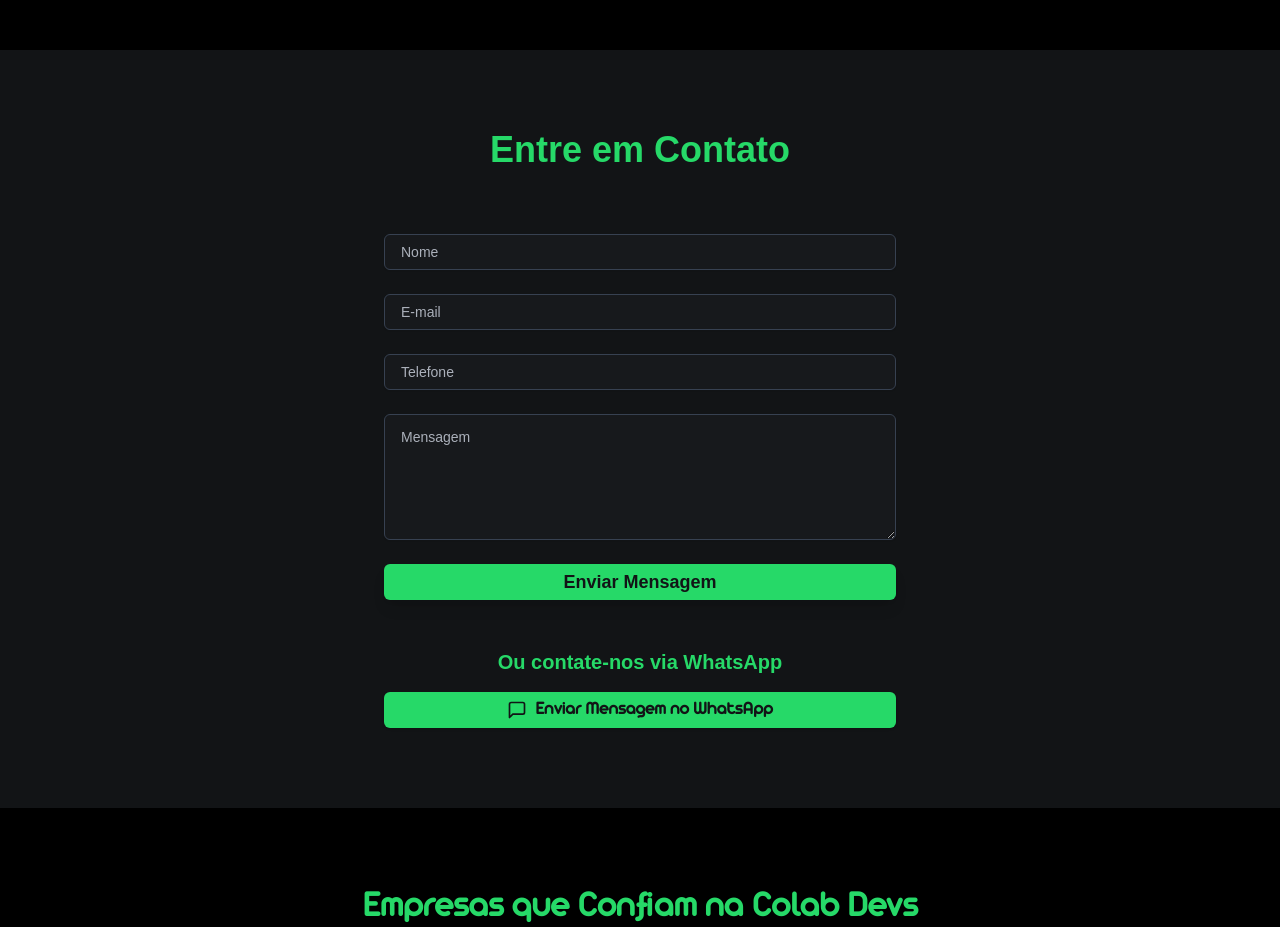
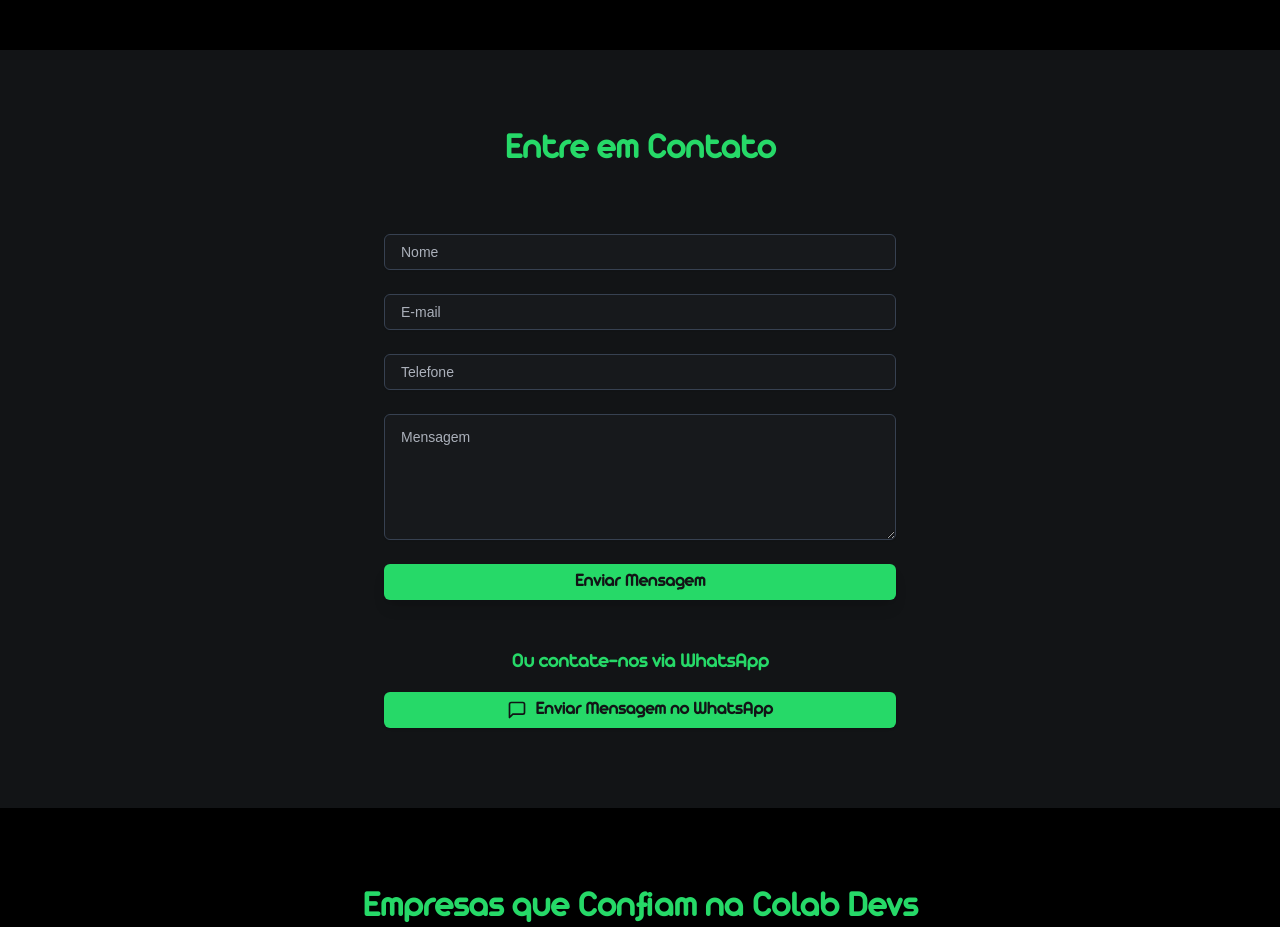
Before and after one commit to fernando-devc/colabdevs, a Next.js app: page / in a window 1280 px wide. Shown: the part 2840-3767 px from the top of the page. Built offline with nearby package versions, Linux system fonts and the light colour scheme.

Commit message:
ajuste de paleta no modo light

```diff
--- a/src/components/ContactSection.tsx
+++ b/src/components/ContactSection.tsx
@@ -53,7 +53,7 @@ export default function ContactSection() {
   return (
     <section id="contact" className={`py-16 md:py-20 w-full bg-white dark:bg-background`}>
       <div className="container mx-auto px-4">
-        <h2 className={`text-3xl md:text-4xl font-bold text-gray-800 dark:text-primary text-center mb-12 md:mb-16`}>
+        <h2 className={`text-3xl md:text-4xl font-bold text-gray-800 dark:text-primary text-center mb-12 md:mb-16 ${FontArista.className}`}>
           Entre em Contato
         </h2>
         <div className="max-w-lg mx-auto">
@@ -92,13 +92,13 @@ export default function ContactSection() {
             />
             <Button
               type="submit"
-              className={`w-full bg-gray-600 dark:bg-primary text-white dark:text-background hover:bg-gray-800 dark:hover:bg-primary/90 py-3 md:py-4 text-base md:text-lg font-semibold transition-all duration-300 shadow-lg hover:shadow-xl`}
+              className={`w-full bg-black dark:bg-primary text-white dark:text-background hover:bg-gray-800 dark:hover:bg-primary/90 py-3 md:py-4 text-base md:text-lg font-semibold transition-all duration-300 shadow-lg hover:shadow-xl ${FontArista.className}`}
             >
               Enviar Mensagem
             </Button>
           </form>
           <div className="mt-12 text-center">
-            <h3 className={`text-xl font-bold mb-4 text-gray-800 dark:text-primary`}>Ou contate-nos via WhatsApp</h3>
+            <h3 className={`text-xl font-bold mb-4 text-gray-800 dark:text-primary ${FontArista.className}`}>Ou contate-nos via WhatsApp</h3>
             <WhatsAppButton phoneNumber="6999848414" message="Olá, Colab Devs!" />
           </div>
         </div>
--- a/src/components/Footer.tsx
+++ b/src/components/Footer.tsx
@@ -5,7 +5,7 @@ const FontArista = localFont({ src: 'fonts/Arista-Pro-Regular-trial.woff2' });
 
 export default function Footer() {
     return (
-        <footer className="bg-gray-800 dark:bg-black text-white py-12 w-full">
+        <footer className="bg-black dark:bg-black text-white py-12 w-full">
             <div className="container mx-auto text-center">
                 <p className={`mb-4 font-normal ${FontArista.className}`}>
                     <span className="font-sans">&copy; 2024</span> Colab Devs. Todos os direitos reservados.
--- a/src/components/HeroSection.tsx
+++ b/src/components/HeroSection.tsx
@@ -11,7 +11,7 @@ export default function HeroSection() {
   };
 
   return (
-    <section className={`bg-gray-800 dark:bg-background w-full text-white py-16 md:py-24 ${FontArista.className}`}>
+    <section className={`bg-black dark:bg-background w-full text-white py-16 md:py-24 ${FontArista.className}`}>
       <div className="container mx-auto px-4 text-center">
         <h2 className="text-3xl sm:text-4xl md:text-5xl font-extrabold mb-4 leading-tight">
           Transformando Ideias em <span className="text-green-400 dark:text-accent">Realidade Digital</span>
```
